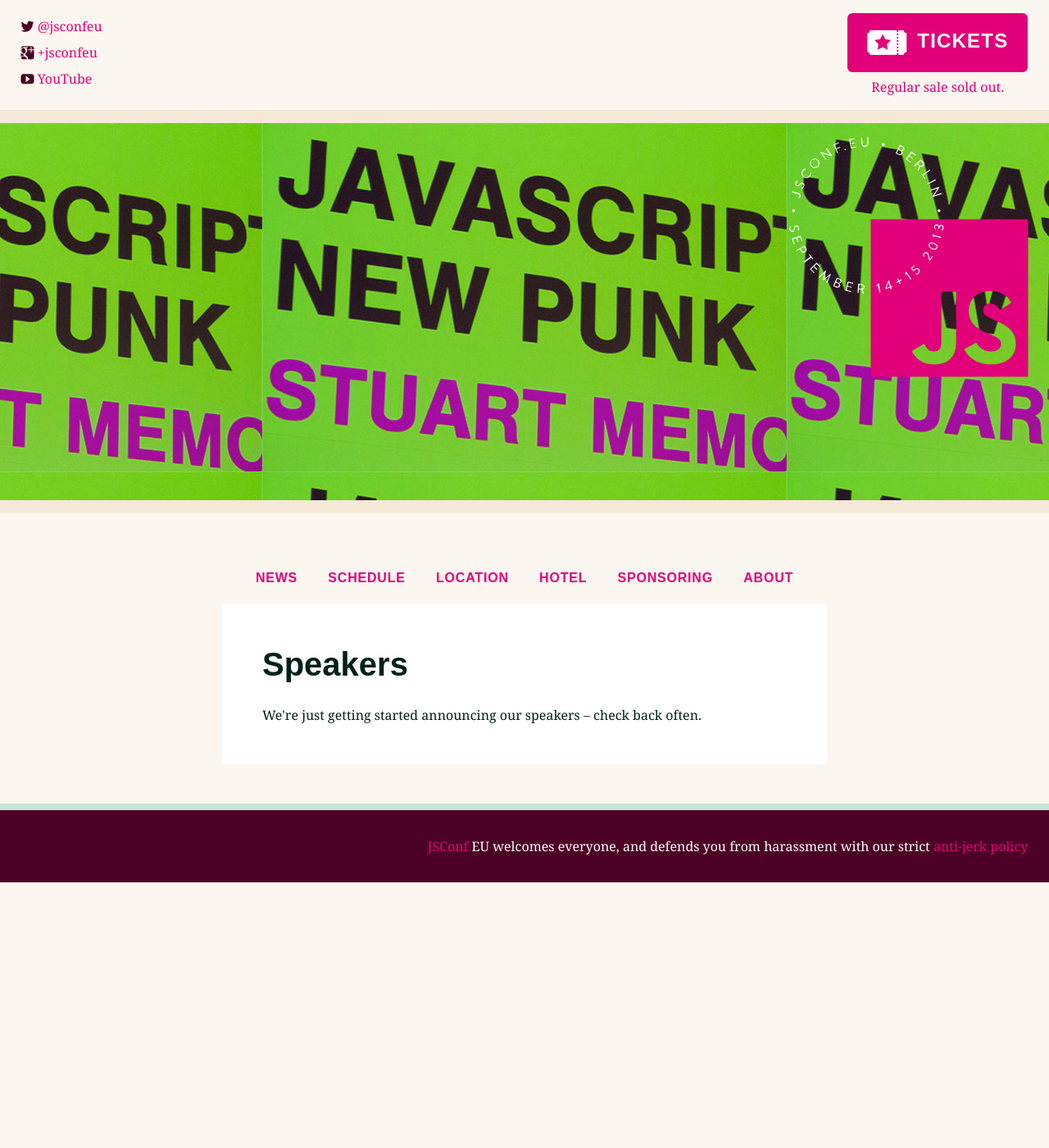
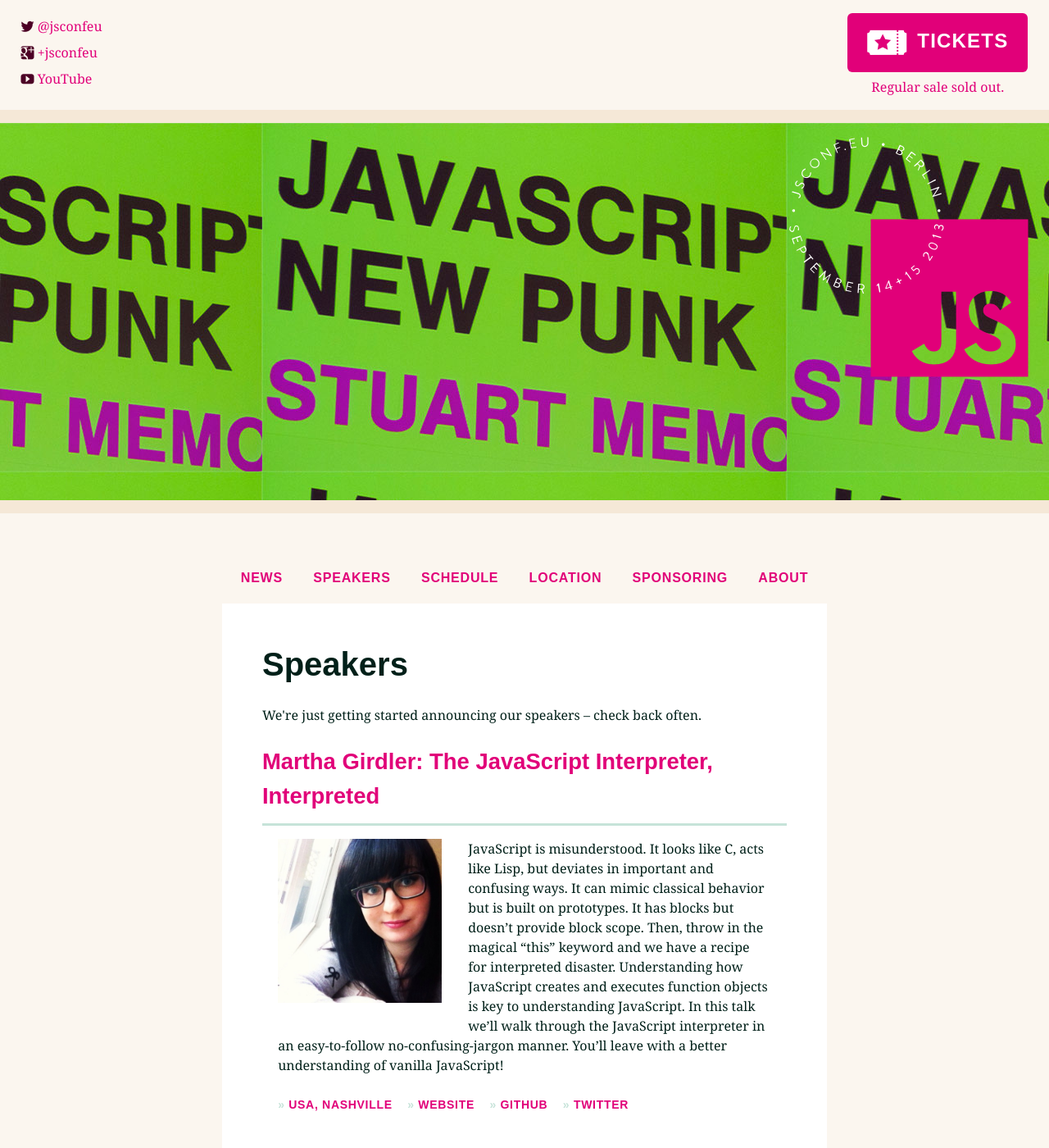
Before and after one commit to jsconf/2013.jsconf.eu, a Jekyll site: the page built from speakers/index.md, in a window 1280 px wide and 1400 px high. Shown: the whole window at 82% size. Built offline with Jekyll 4.4.1, drawn with Linux system fonts in a browser that asks for light colours; nearby versions of some CDN libraries; comment, search, counter and statistics services are not loaded.

Commit message:
Added speakers to main nav. Announcing Martha

```diff
--- a/_layouts/default.html
+++ b/_layouts/default.html
@@ -92,18 +92,18 @@
             <li>
               <a href="/news.html">News</a>
             </li>
-            <!-- ><li>
-              <a href="/call-for-speakers/">Call for Speakers</a>
-            </li> -->
+            <li>
+              <a href="/speakers/">Speakers</a>
+            </li>
             <li>
               <a href="/schedule/">Schedule</a>
             </li>
             <li>
               <a href="/location/">Location</a>
             </li>
-            <li>
+            <!-- <li>
               <a href="/news/2013/07/05/hotel-recommendation.html">Hotel</a>
-            </li>
+            </li> -->
             <li>
               <a href="/sponsoring.html">Sponsoring</a>
             </li>
--- /dev/null
+++ b/speakers/_posts/2013-07-27-martha-girdler-the-javascript-interpreter-interpreted.md
@@ -0,0 +1,22 @@
+---
+layout: default
+tags: speaker
+title: "The JavaScript Interpreter, Interpreted – Martha Girdler"
+permalink: "/speakers/martha-girdler-the-javascript-interpreter-interpreted.html"
+speaker: Martha Girdler
+talk: "The JavaScript Interpreter, Interpreted"
+website: "http://marthakelly.github.io/"
+twitter: "https://twitter.com/marthakelly"
+github: "https://github.com/marthakelly"
+gplus: ""
+from: "USA, Nashville"
+description: "JavaScript is misunderstood. It looks like C, acts like Lisp, but deviates in important and confusing ways. It can mimic classical behavior but is built on prototypes. It has blocks but doesn’t provide block scope. Then, throw in the magical “this” keyword and we have a recipe for interpreted disaster. Understanding how JavaScript creates and executes function objects is key to understanding JavaScript. In this talk we'll walk through the JavaScript interpreter in an easy-to-follow no-confusing-jargon manner. You'll leave with a better understanding of vanilla JavaScript!"
+image:
+  width: 500
+  height: 500
+  type: jpg
+  heightSite: 200
+  filename: "/speakers/images/martha-girdler.jpg"
+---
+
+{% include speaker.md %}
```
Also changed, not shown: _includes/speaker.md (+9 -9 lines), location/index.md (+4 -0 lines), speakers/images/martha-girdler.jpg (added).
